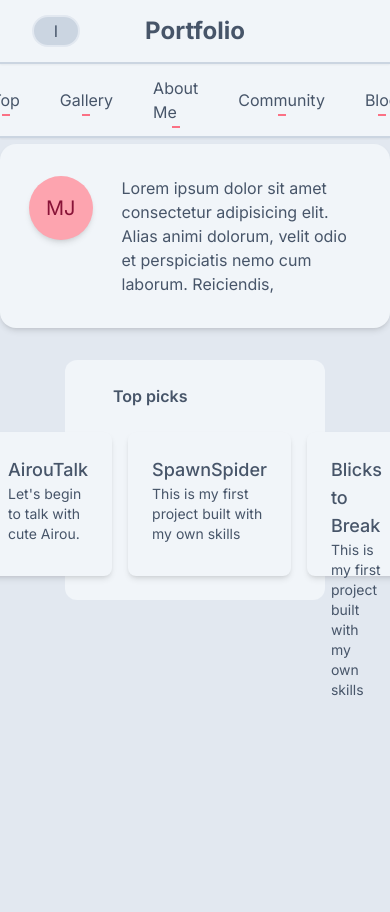
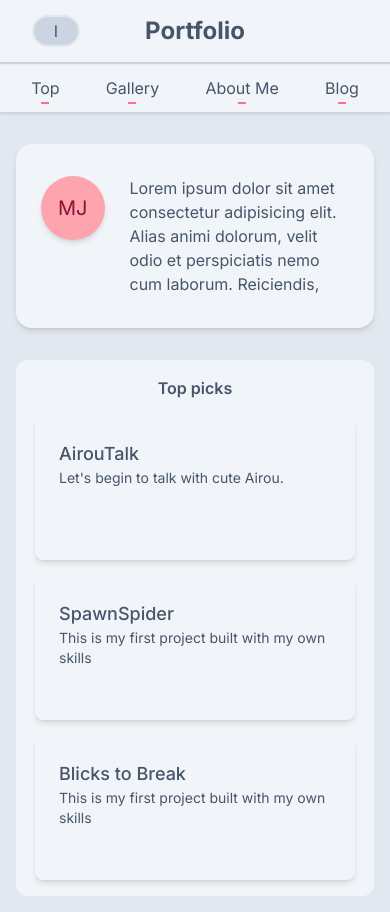
Before and after one commit to Gene-Nosuke/my-portfolio, a Next.js app: page / in a window 390 px wide. Before the commit the page ends 844 px from the top, so only its background shows below. Built offline with nearby package versions, Linux system fonts and the light colour scheme.

Commit message:
support responsive

```diff
--- a/src/app/_components/CardOfWork.tsx
+++ b/src/app/_components/CardOfWork.tsx
@@ -16,7 +16,7 @@ const CardOfWork: React.FC<DatasOfWorks> = (data) => {
   return (
     <a
       href={data.link}
-      className=" w-72 h-36 p-6 rounded-lg bg-slate-100 shadow-md"
+      className="w-full max-w-xs h-36 p-6 rounded-lg bg-slate-100 shadow-md"
     >
       <h3 className=" font-medium text-lg">{data.title}</h3>
       <p className="text-sm">{data.describtion}</p>
--- a/src/app/_components/Header/Header.tsx
+++ b/src/app/_components/Header.tsx
@@ -1,7 +1,7 @@
 "use client";
 
 import * as React from "react";
-import Menu from "../Menu";
+import Menu from "./Menu";
 
 const Header = () => {
   const [menuStatus, setMenuStatus] = React.useState(true);
@@ -10,7 +10,7 @@ const Header = () => {
     <div className="fixed top-0 left-0 w-full flex justify-center">
       <div className="relative w-full">
         <header className="absolute left-0 top-0 z-50 w-full h-16 bg-slate-100 border-b-2 border-slate-300 shadow-sm flex justify-center items-center">
-          <div className="relative left-0 top-0 w-full max-w-[1000px] h-16 flex justify-center">
+          <div className="relative left-0 top-0 w-full max-w-5xl h-16 flex justify-center">
             <div className="absolute left-0 w-28 h-16 flex justify-center items-center">
               <button
                 onClick={() => {
--- a/src/app/_components/Menu.tsx
+++ b/src/app/_components/Menu.tsx
@@ -1,30 +1,31 @@
 import * as React from "react";
 
 const Menu = () => {
-  const menuChildlen = ["Gallery", "About Me", "Community", "Blog"];
+  const menuChildlen = [
+    ["Top", "/"],
+    ["Gallery", "/Gallery"],
+    ["About Me", "/About Me"],
+    ["Blog", "/Blog"],
+  ];
 
   return (
     <div
       id="Nav"
-      className=" absolute top-16 w-full bg-slate-100 border-b-2 border-slate-300 shadow-sm flex flex-col justify-center items-center"
+      className={
+        " absolute top-16 w-full bg-slate-100 border-b-2 border-slate-300 shadow-sm flex justify-center items-center"
+      }
     >
-      <ul className="w-full p-2 flex justify-center items-center gap-6">
-        <li className="flex justify-center items-center">
-          <a
-            href="/"
-            className="relative py-1 px-2 duration-300 rounded-xl hover:bg-slate-200 flex justify-center before:absolute before:bottom-0 before:w-2 before:hover:w-full before:border-rose-400 before:border-b-2 before:duration-300"
-          >
-            Top
-          </a>
-        </li>
+      <ul className="w-full max-w-xl p-2 flex justify-around items-center ">
         {menuChildlen.map((item) => {
           return (
-            <li key={item} className="flex justify-center items-center">
+            <li key={item[1]} className="flex justify-center items-center">
               <a
-                href={`/${item}`}
-                className="relative py-1 px-2 duration-300 rounded-xl hover:bg-slate-200 flex justify-center before:absolute before:bottom-0 before:w-2 before:hover:w-full before:border-rose-400 before:border-b-2 before:duration-300 "
+                href={`${item[1]}`}
+                className={
+                  "relative py-1 px-2 duration-300 rounded-xl hover:bg-slate-200 flex justify-center before:absolute before:bottom-0 before:w-2 before:hover:w-full before:border-rose-400 before:border-b-2 before:duration-300 "
+                }
               >
-                {item}
+                {item[0]}
               </a>
             </li>
           );
--- a/src/app/_components/Pickups.tsx
+++ b/src/app/_components/Pickups.tsx
@@ -10,9 +10,15 @@ const Pickups = () => {
   const pickup = items;
 
   return (
-    <div className="w-2/3 p-6 rounded-xl bg-slate-100">
-      <h2 className="mb-6 ml-6 font-semibold">Top picks</h2>
-      <div className="flex justify-center items-center gap-4">
+    <div
+      className={
+        " w-full max-w-xl sm:max-w-2xl md:max-w-5xl p-4 rounded-xl bg-slate-100 flex flex-col justify-center items-center "
+      }
+    >
+      <h2 className="mb-4 font-semibold">Top picks</h2>
+      <div
+        className={"w-full flex flex-wrap justify-center items-center gap-4"}
+      >
         {pickup.map((data: any, i) => {
           return (
             <CardOfWork
--- a/src/app/_components/ViewWorks.tsx
+++ b/src/app/_components/ViewWorks.tsx
@@ -4,7 +4,7 @@ import datas from "../_db/works";
 
 const ViewWorks = () => {
   return (
-    <div className=" m-8 p-8 bg-slate-100 rounded-xl grid grid-cols-2 gap-8">
+    <div className=" m-8 p-8 bg-slate-100 rounded-xl flex flex-wrap justify-center items-center gap-8">
       {datas.map((data, i) => {
         return (
           <CardOfWork
--- a/src/app/layout.tsx
+++ b/src/app/layout.tsx
@@ -2,7 +2,7 @@ import type { Metadata } from "next";
 import { Inter } from "next/font/google";
 import "./globals.css";
 import { SpeedInsights } from "@vercel/speed-insights/next";
-import Header from "./_components/Header/Header";
+import Header from "./_components/Header";
 
 const inter = Inter({ subsets: ["latin"] });
 
@@ -25,7 +25,7 @@ export default function RootLayout({
         }
       >
         <Header />
-        <main className="w-full max-w-[1000px] h-fit pt-28 flex flex-col items-center ">
+        <main className="w-full max-w-6xl h-fit pt-28 p-4 flex flex-col items-center ">
           {children}
         </main>
         <SpeedInsights />
```
